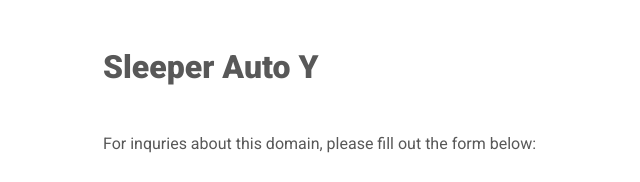
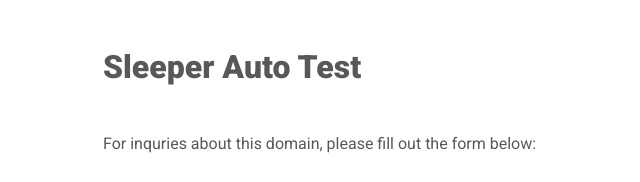
Before and after one commit to pageparkabio/wwwsleeperautocom-9cfbe, a plain HTML site: page index.html in a window 1280 px wide. Shown: the top 182 px of the page, 320-960 px from the left. Drawn offline with Linux system fonts and the light colour scheme.

Commit message:
Update index page

```diff
--- a/index.html
+++ b/index.html
@@ -13,7 +13,7 @@
 
     <meta charset="UTF-8">
     <meta name="viewport" content="width=device-width, initial-scale=1">
-    <title>Sleeper Auto Y</title>
+    <title>Sleeper Auto Test</title>
     <style>
       body {
         color: #585858;
@@ -74,7 +74,7 @@
   </head>
   <body>
     <div class="main">
-      <h1>Sleeper Auto Y</h1>
+      <h1>Sleeper Auto Test</h1>
       <p>For inquries about this domain, please fill out the form below:</p>
       <form action="https://formspree.io/pageparkabio@gmail.com" method="POST">
         <ul class="flex-outer">
```
